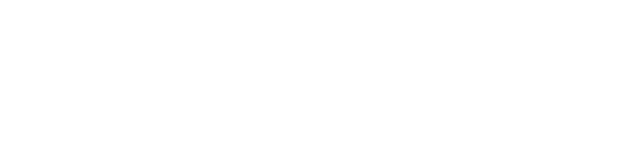
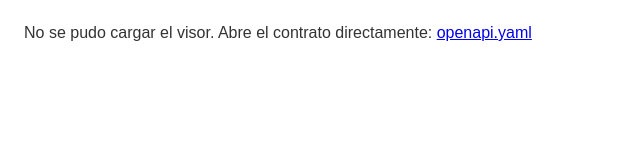
Before and after one commit to Proyecto-Infra-Paralelas-Distribuidas/API_Facturacion_y_Liquidacion, a plain HTML site: page index.html in a window 1280 px wide. Shown: the whole page, without its empty margins (0-640 px from the left). Drawn offline with Linux system fonts and the light colour scheme.

Commit message:
Refactor script loading in index.html

```diff
--- a/index.html
+++ b/index.html
@@ -4,9 +4,30 @@
   <meta charset="utf-8">
   <title>Voltrix Energy · Facturación y Liquidación (Equipo 7)</title>
   <meta name="viewport" content="width=device-width, initial-scale=1">
+  <style>body{margin:0;font-family:Arial,sans-serif}#msg{padding:24px;color:#333}</style>
 </head>
 <body>
+  <div id="msg">Cargando el contrato…</div>
   <redoc spec-url="openapi.yaml"></redoc>
-  <script src="https://cdn.redoc.ly/redoc/latest/bundles/redoc.standalone.js"></script>
+  <script>
+    var fuentes = [
+      "https://cdn.jsdelivr.net/npm/redoc@2/bundles/redoc.standalone.js",
+      "https://unpkg.com/redoc@2/bundles/redoc.standalone.js",
+      "https://cdn.redoc.ly/redoc/latest/bundles/redoc.standalone.js"
+    ];
+    function cargar(i) {
+      if (i >= fuentes.length) {
+        document.getElementById("msg").innerHTML =
+          'No se pudo cargar el visor. Abre el contrato directamente: <a href="openapi.yaml">openapi.yaml</a>';
+        return;
+      }
+      var s = document.createElement("script");
+      s.src = fuentes[i];
+      s.onload = function () { document.getElementById("msg").style.display = "none"; };
+      s.onerror = function () { cargar(i + 1); };
+      document.body.appendChild(s);
+    }
+    cargar(0);
+  </script>
 </body>
 </html>
```
